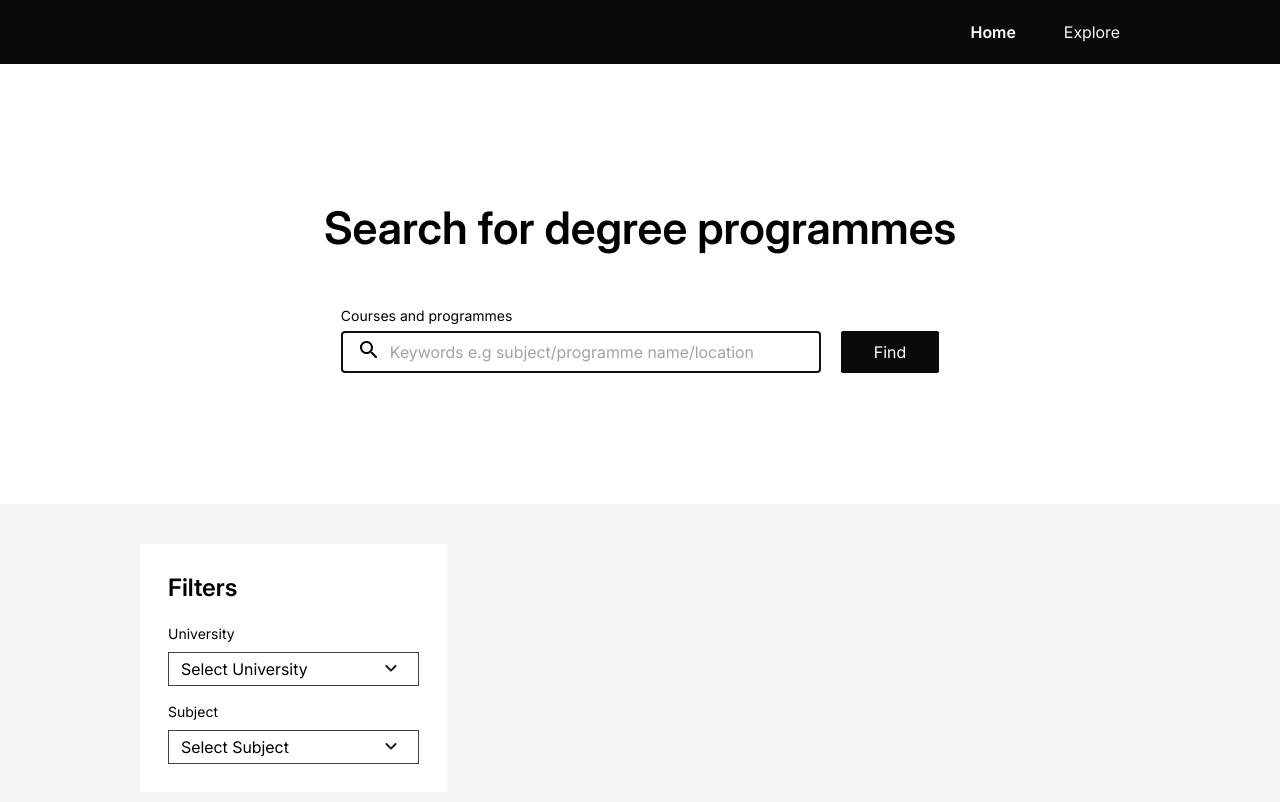
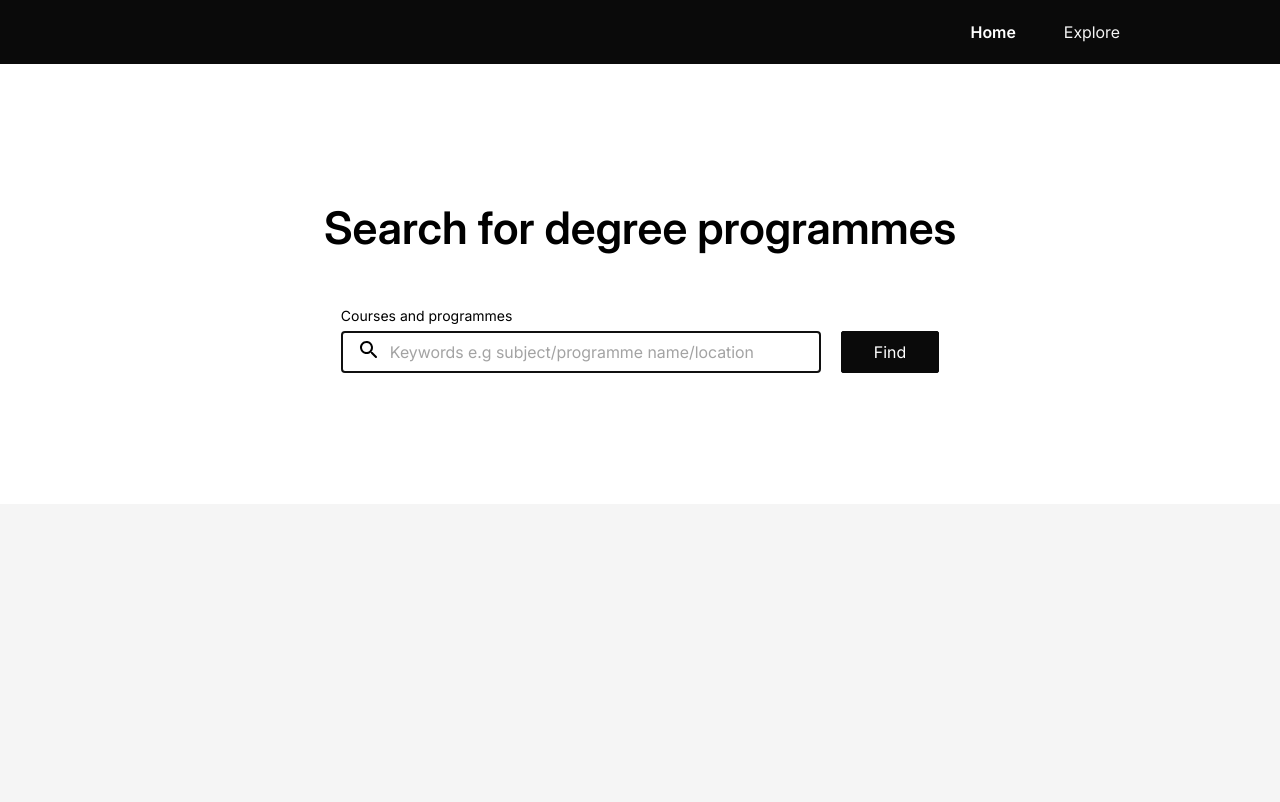
Before and after one commit to qkenn/findmycourse-react, a React (Vite) app: page / in a window 1280 px wide. Shown: the top 802 px of the page. Built offline with nearby package versions, Linux system fonts and the light colour scheme.

Commit message:
refact: create a parent component for filters and programmes listing in homepage

```diff
--- a/src/components/HomeProgrammes.jsx
+++ b/src/components/HomeProgrammes.jsx
@@ -15,14 +15,14 @@ export function HomeProgrammes() {
 
   return (
     <ul className="col-span-8 flex flex-col gap-10">
-      {programmes.results &&
-        programmes.results.map((p) => <HomeProgrammeCard key={p.id} {...p} />)}
+      {programmes.results.map((p) => (
+        <HomeProgrammeCard key={p.id} {...p} />
+      ))}
 
       {programmes.searchError && <p>{programmes.searchError}</p>}
 
       {programmes.isLoading && <Loading cardsCount={6} page="home" />}
 
-      {programmes.count && programmes.results && (
       <div className="flex justify-center gap-3">
         {[...Array(pagesCount)].map((_, index) => (
           // pagination links
@@ -43,7 +43,6 @@ export function HomeProgrammes() {
           </button>
         ))}
       </div>
-      )}
     </ul>
   );
 }
--- /dev/null
+++ b/src/components/ProgrammesGrid.jsx
@@ -0,0 +1,13 @@
+import { Filters } from './Filters';
+import { HomeProgrammes } from './HomeProgrammes';
+
+export default function ProgrammesGrid() {
+  return (
+    <main className="my-10 px-5">
+      <div className="mx-auto grid max-w-[62.5rem] grid-cols-12 gap-10">
+        <Filters />
+        <HomeProgrammes />
+      </div>
+    </main>
+  );
+}
--- a/src/pages/HomePage.jsx
+++ b/src/pages/HomePage.jsx
@@ -1,10 +1,9 @@
 import { createContext, useEffect, useReducer } from 'react';
 import { Hero } from '../components/Hero';
-import { Filters } from '../components/Filters';
-import { HomeProgrammes } from '../components/HomeProgrammes';
 import { programmesReducer } from '../reducers/programmesReducer';
 import { FiltersReducer } from '../reducers/filtersReducer';
 import { searchProgrammes } from '../utils/searchProgrammes';
+import ProgrammesGrid from '../components/ProgrammesGrid';
 
 export const ProgrammeContext = createContext();
 
@@ -32,12 +31,7 @@ export function HomePage() {
       >
         <Hero />
 
-        <main className="my-10 px-5">
-          <div className="mx-auto grid max-w-[62.5rem] grid-cols-12 gap-10">
-            <Filters />
-            <HomeProgrammes />
-          </div>
-        </main>
+        {programmes.results && <ProgrammesGrid />}
       </ProgrammeContext.Provider>
     </>
   );
```
Lines whose indentation alone changed are shown as unchanged.
